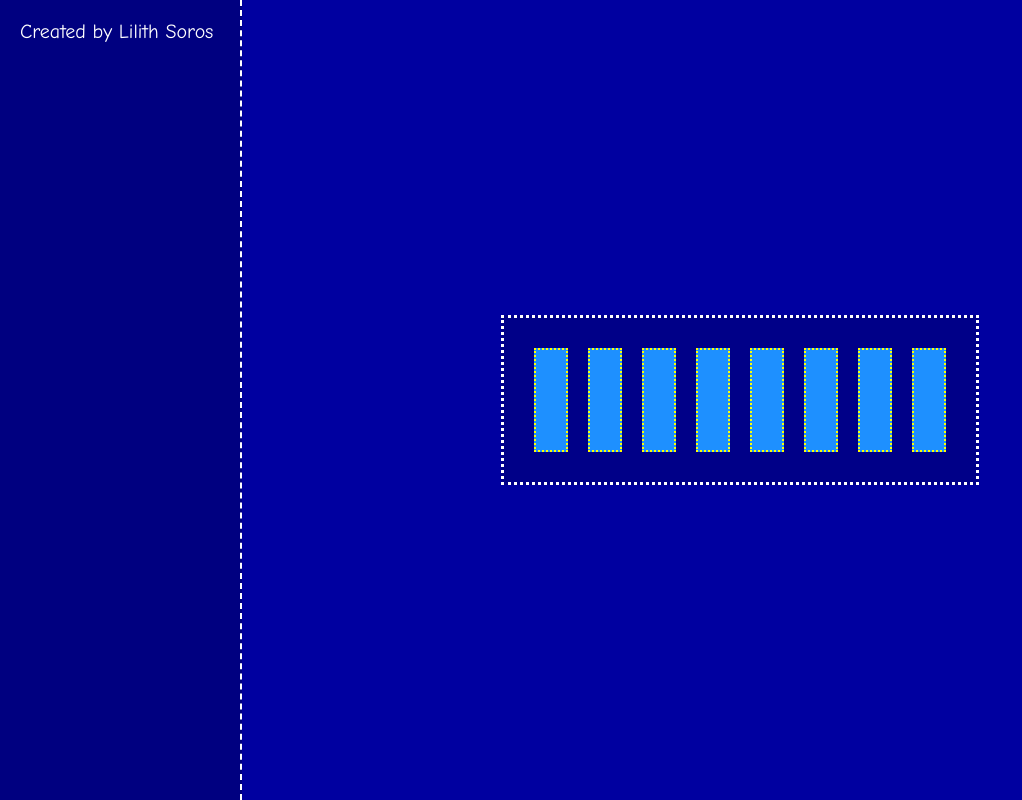
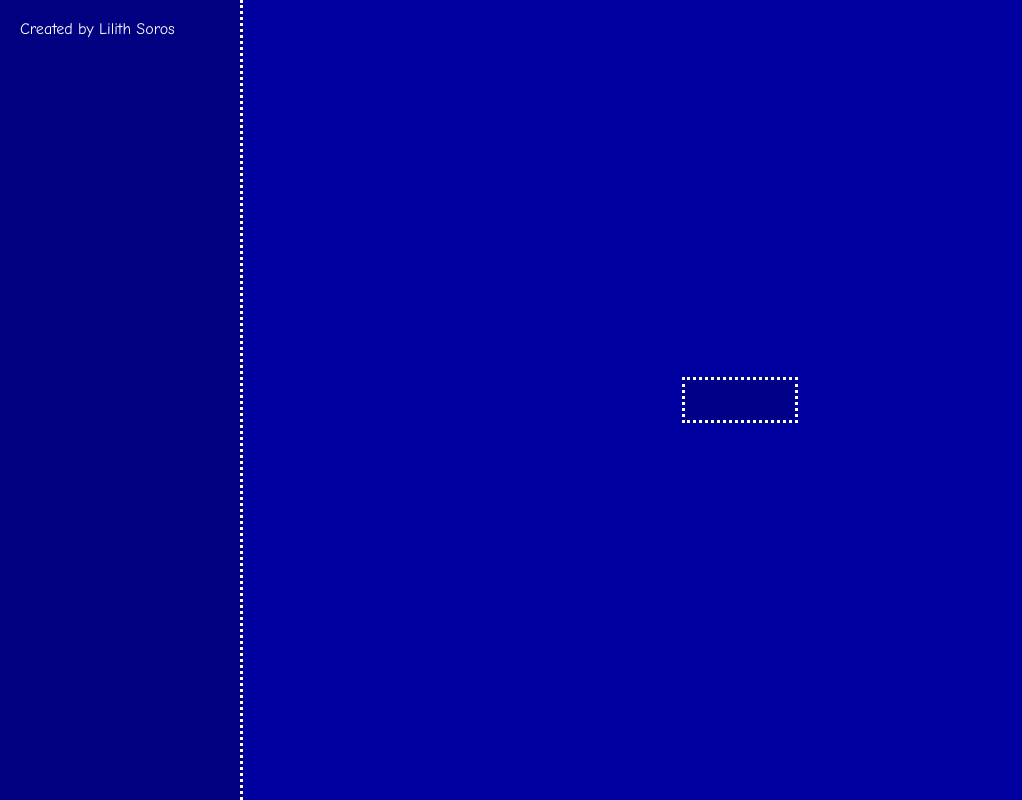
Before and after one commit to djthankyou/chimes, a plain HTML site: page index.html in a window 1280 px wide. Shown: the whole page, without its empty margins (0-1022 px from the left). Drawn offline with Linux system fonts and the light colour scheme.

Commit message:
Update styles.css

```diff
--- a/styles.css
+++ b/styles.css
@@ -1,22 +1,21 @@
 body {
     background-color: #0000A0; /* Deep blue background */
-    color: #FFFFFF;
-    font-family: 'Comic Sans MS', 'Arial', sans-serif;
+    color: white;
+    font-family: 'Comic Sans MS', cursive, sans-serif;
     margin: 0;
     padding: 0;
 }
 
 aside {
     background-color: #000080; /* Navy blue */
-    color: #FFFFFF;
+    color: white;
     padding: 20px;
     position: fixed;
     left: 0;
     top: 0;
     bottom: 0;
     width: 200px;
-    font-size: 20px;
-    border-right: 2px dashed #FFFFFF;
+    border-right: 3px dotted white;
 }
 
 main {
@@ -29,24 +28,10 @@ main {
 
 #chimeBox {
     display: flex;
+    flex-wrap: wrap;
     justify-content: center;
     align-items: center;
-    flex-wrap: wrap;
+    gap: 10px;
     padding: 20px;
-    border: 3px dotted #FFFFFF;
-    background-color: #000088; /* Lighter navy */
-}
-
-.chime {
-    cursor: pointer;
-    width: 30px;
-    height: 100px;
-    margin: 10px;
-    background-color: #1E90FF; /* Dodger blue */
-    border: 2px dotted yellow; /* Thin, dotted, yellow border */
-    transition: transform 0.2s;
-}
-
-.chime:hover {
-    transform: scale(1.1);
-}
+    border: 3px dotted white;
+    background-color: #000088; /* Lighter blue */
```
